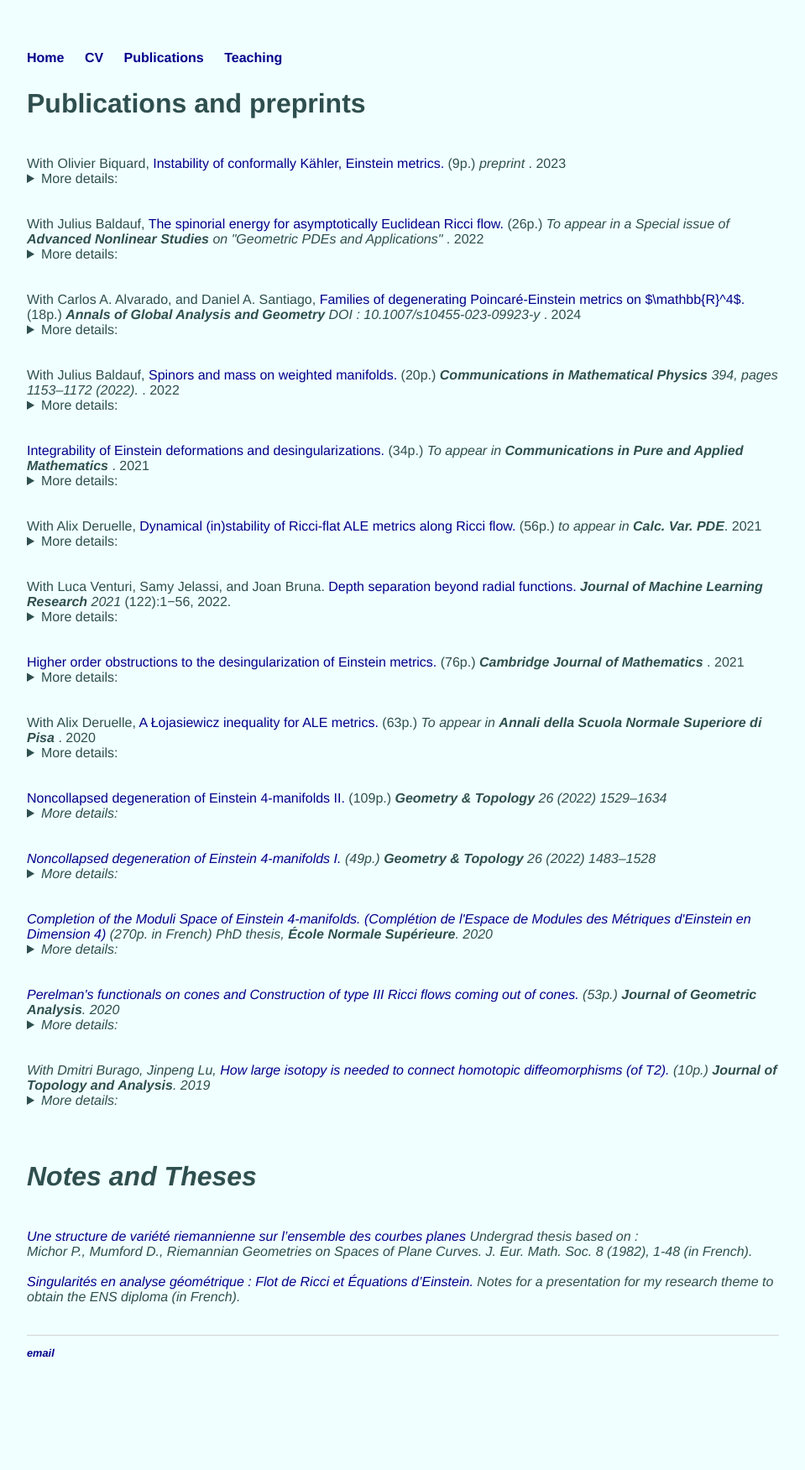
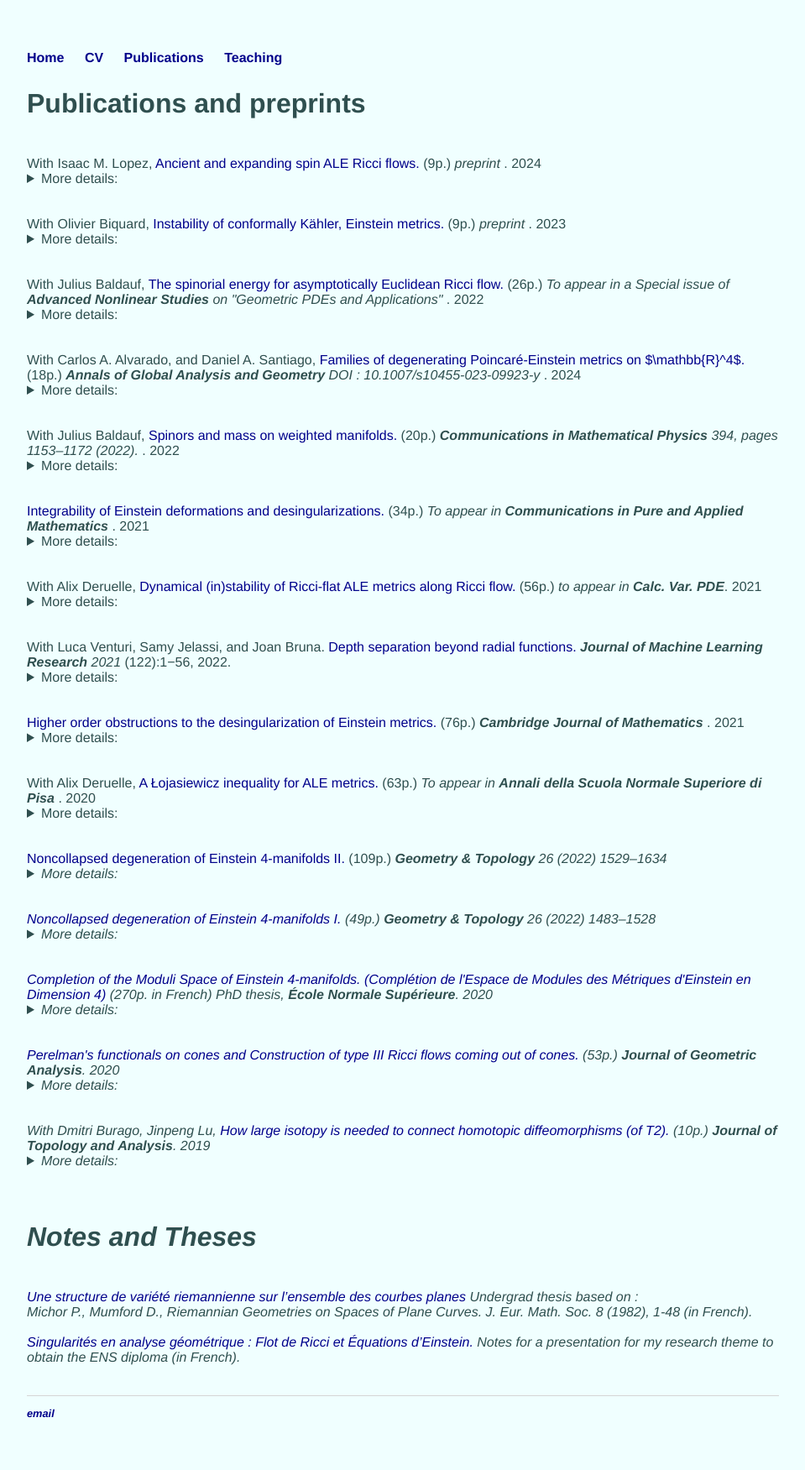
Before and after one commit to tristanozuch/tristanozuch.github.io, a Jekyll site: the page built from publications/index.html, in a window 1280 px wide. Shown: the whole page at 84% size, without its empty margins (160-1119 px from the left). Built offline with Jekyll 4.4.1, drawn with Linux system fonts in a browser that asks for light colours; before the commit the page ends 1679 px from its top, so only the background shows below that.

Commit message:
Update index.html

```diff
--- a/publications/index.html
+++ b/publications/index.html
@@ -5,6 +5,12 @@ title: Publications
 
 
 <h2>Publications and preprints</h2>
+<br /> With Isaac M. Lopez, <a href="https://arxiv.org/abs/2407.18438"> Ancient and expanding spin ALE Ricci flows.</a> (9p.)  <i> preprint </i>.
+ 2024
+<br />
+<details>
+  <summary>More details:</summary><div style="margin: 15px;"> We classify spin ALE ancient Ricci flows and spin ALE expanding solitons with suitable groups at infinity. In particular, the only spin ancient Ricci flows with groups at infinity in SU(2) and mild decay at infinity are hyperkähler ALE metrics. The main idea of the proof, of independent interest, consists in showing that the large-scale behavior of Perelman's mu-functional on any ALE orbifold with non-negative scalar curvature is controlled by a renormalized lambda-functional related to a notion of weighted mass. </div>
+</details><br />
 
 <br /> With Olivier Biquard, <a href="https://arxiv.org/abs/2310.10109"> Instability of conformally Kähler, Einstein metrics.</a> (9p.)  <i> preprint </i>.
  2023
```
